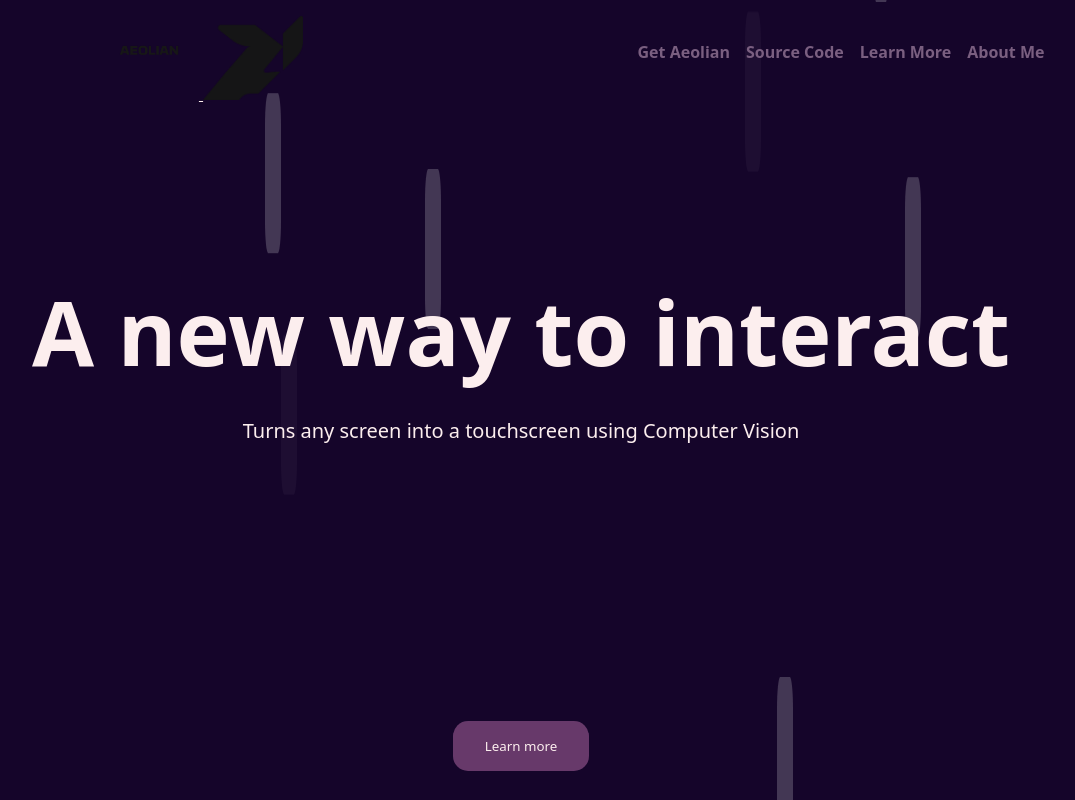
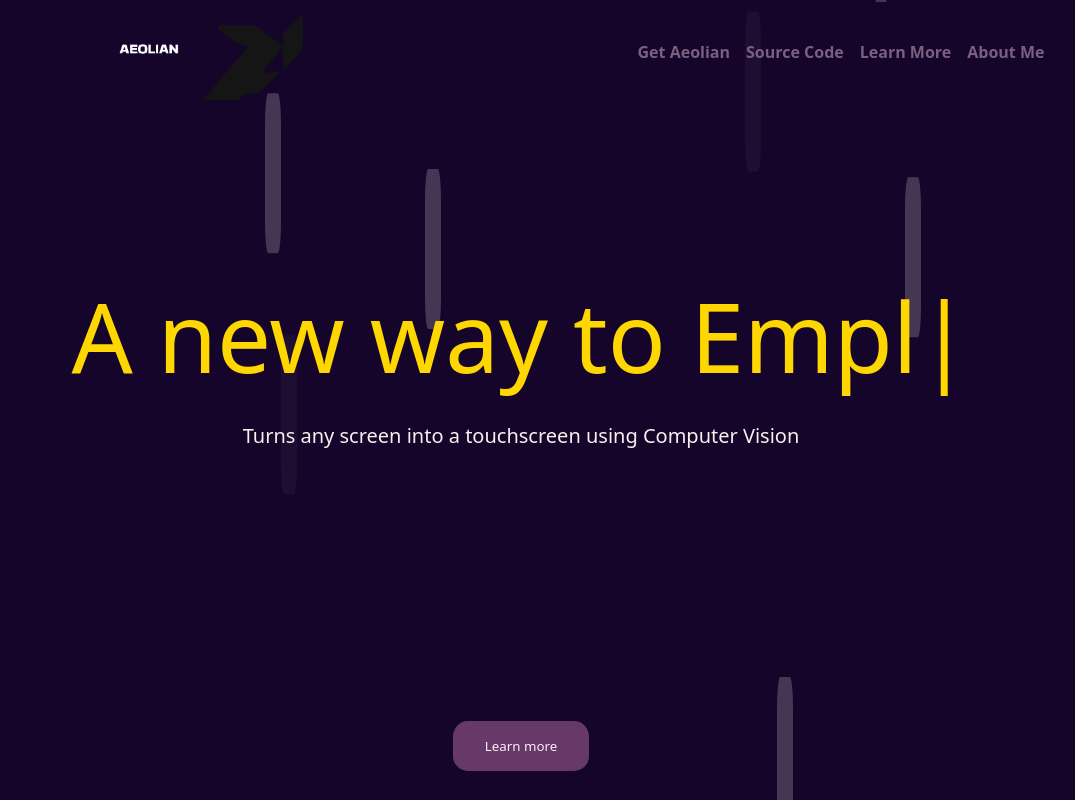
Before and after one commit to Ozzie-code-alt/AeolianWebsite, a React (Vite) app in the folder AeolianWebsite/: page / in a window 1280 px wide. Shown: the whole page, without its empty margins (119-1194 px from the left). Built offline with nearby package versions, Linux system fonts and the light colour scheme.

Commit message:
Added Typing Animation

```diff
--- a/AeolianWebsite/package.json
+++ b/AeolianWebsite/package.json
@@ -20,6 +20,7 @@
     "react-dom": "^18.2.0",
     "react-id-swiper": "^4.0.0",
     "react-router-dom": "^6.15.0",
+    "react-type-animation": "^3.2.0",
     "swiper": "^11.0.3",
     "three": "^0.155.0"
   },
--- a/AeolianWebsite/src/layout/layout-styles/navbar.css
+++ b/AeolianWebsite/src/layout/layout-styles/navbar.css
@@ -4,6 +4,10 @@
    font-family: 'Noto Sans', sans-serif;
 }
 
+.aeolian-container a{
+  color: transparent;
+
+}
 .nav-main-container{
     width: 100%;
     height: 6rem;
--- a/AeolianWebsite/src/layout/learnMore/UpperContainer.jsx
+++ b/AeolianWebsite/src/layout/learnMore/UpperContainer.jsx
@@ -9,7 +9,6 @@ import 'swiper/css';
 
 
 const LearnUpper = () => {
-
 
 
 
--- a/AeolianWebsite/src/layout/mainPage/Navbar.jsx
+++ b/AeolianWebsite/src/layout/mainPage/Navbar.jsx
@@ -7,8 +7,8 @@ function Navbar() {
       <div className="nav-main-container">
 <nav>
   <div className="aeolian-container">
-  <Link to={'/'}><img src="src/assets/Aeolian Name.png" alt="" srcset="" width={100} />  </Link>
-   <Link to={'/'}><img src="src/assets/A Logo.png" alt="" srcset=""  width={100} />  </Link>
+  <Link to={'/'}><img src="src/assets/Aeolian Name White.png" alt="" srcset="" width={100} />  </Link>
+   <Link to={'/'}><img src="src/assets/A Logo.png" alt="" srcset=""  width={100}  className='navLogo'/>  </Link>
   </div>
   <ul>
     <li> <Link to={'/getAeolian'} className='getAeolian'>Get Aeolian </Link></li>
--- a/AeolianWebsite/src/layout/mainPage/mainContent.jsx
+++ b/AeolianWebsite/src/layout/mainPage/mainContent.jsx
@@ -1,13 +1,30 @@
-import React from 'react'
-import '../../layout/layout-styles/mainContent.css'
+import React from "react";
+import "../../layout/layout-styles/mainContent.css";
+import { TypeAnimation } from "react-type-animation";
+
 function MainContent() {
   return (
     <div>
-
       <div className="main-content-container">
         <div className="title-container">
           <div className="bold-content">
-            <p>A new way to interact</p>
+            <TypeAnimation
+
+              sequence={[
+                // Same substring at the start will only be typed once, initially
+                "A new way to Interact",
+                1000,
+                "A new way to Navigate",
+                2000,
+                "A new way to Employ",
+                2000,
+                "A new way to Control",
+                2000,
+              ]}
+              speed={50}
+              style={{ fontSize: "6em" }}
+              repeat={Infinity}
+            />
           </div>
           <div className="sub-content">
             <p>Turns any screen into a touchscreen using Computer Vision</p>
@@ -18,7 +35,7 @@ function MainContent() {
         </div>
       </div>
     </div>
-  )
+  );
 }
 
-export default MainContent
+export default MainContent;
```
Also changed, not shown: AeolianWebsite/src/assets/Aeolian Name White.png (added), AeolianWebsite/src/assets/Aeolian Name.png (deleted). Lines whose indentation alone changed are shown as unchanged.
